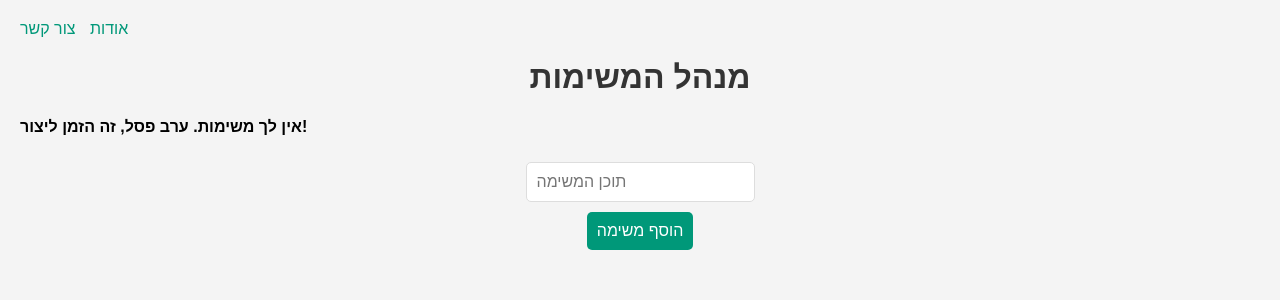
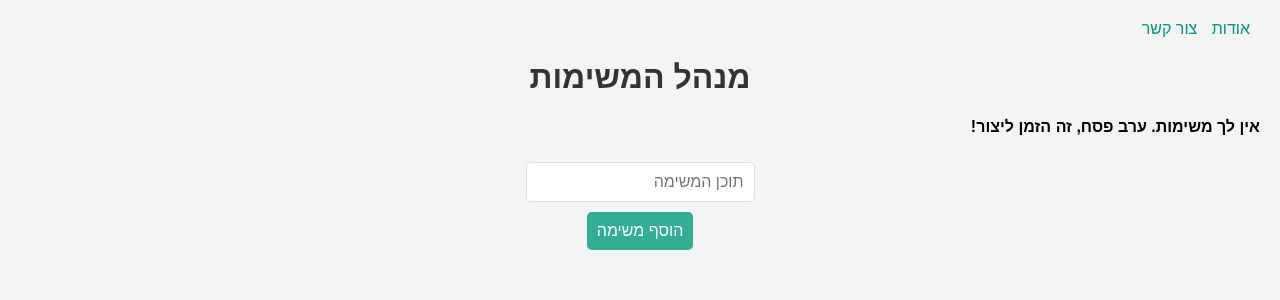
Before and after one commit to grinsh/flask-todos-app, a Flask app: page / in a window 1280 px wide. Shown: the top 300 px of the page. Run offline with Flask 3, Linux system fonts and the light colour scheme; data that the repository does not hold is empty.

Commit message:
Add style2

```diff
--- a/static/css/index.css
+++ b/static/css/index.css
@@ -4,10 +4,15 @@ body {
     background-color: #f4f4f4;
     margin: 0;
     padding: 20px;
+    direction: rtl;
 }
 
 h1 {
     color: #333;
+    text-align: center;
+}
+
+p {
     text-align: center;
 }
 
@@ -25,7 +30,7 @@ table {
 table thead tr {
     background-color: #009879;
     color: #ffffff;
-    text-align: left;
+    text-align: right;
     font-weight: bold;
 }
 
@@ -35,6 +40,11 @@ table th, table td {
 
 table tbody tr {
     border-bottom: 1px solid #dddddd;
+    transition: background-color 0.3s ease;
+}
+
+table tbody tr:hover {
+    background-color: #f1f1f1;
 }
 
 table tbody tr:nth-of-type(even) {
@@ -70,6 +80,25 @@ form button {
     color: #fff;
     cursor: pointer;
     border: none;
+    position: relative;
+    overflow: hidden;
+}
+
+form button::before {
+    content: '';
+    position: absolute;
+    top: 50%;
+    left: 50%;
+    width: 300%;
+    height: 300%;
+    background: rgba(255, 255, 255, 0.2);
+    transition: all .5s ease-in-out;
+    transform: translate(-50%, -50%) rotate(45deg);
+}
+
+form button:hover::before {
+    width: 0;
+    height: 0;
 }
 
 form button:hover {
--- a/templates/index.html
+++ b/templates/index.html
@@ -7,7 +7,7 @@
 
 {% block body%}
 <h1> מנהל המשימות</h1>
-{% if tasks|length < 1 %} <h4>אין לך משימות. ערב פסל, זה הזמן ליצור!</h4>
+{% if tasks|length < 1 %} <h4>אין לך משימות. ערב פסח, זה הזמן ליצור!</h4>
     {%else %}
     <table>
         <tr>
```
